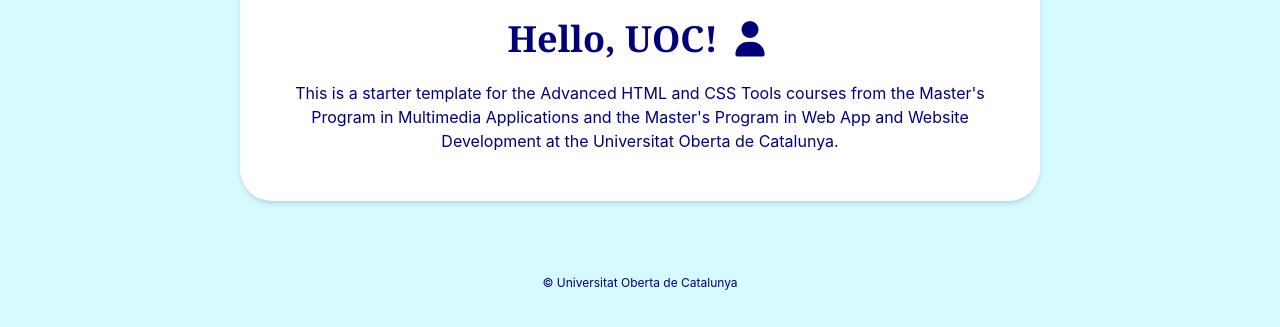
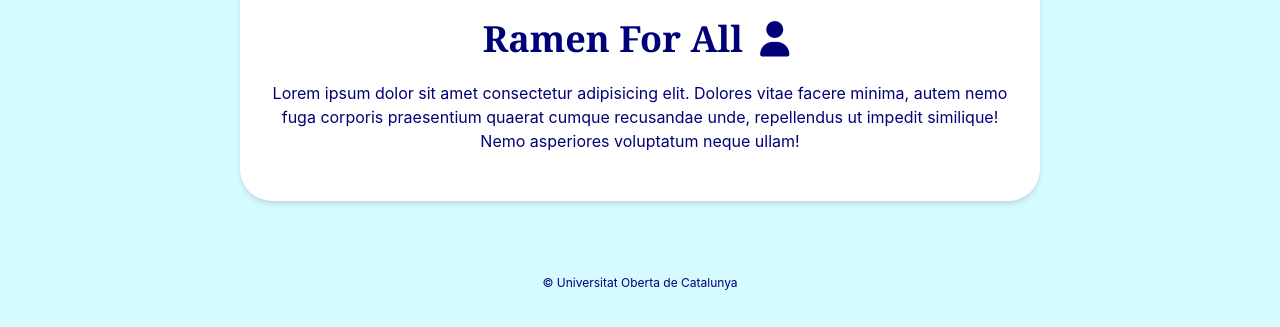
Before and after one commit to isaacBejarano/uoc-ehc2-pac1, a website built with Parcel: page src/index.html in a window 1280 px wide. Shown: the part 473-800 px from the top of the page. Built offline with nearby package versions, Linux system fonts and the light colour scheme.

Commit message:
modified title and README

```diff
--- a/src/assets/scripts/main.js
+++ b/src/assets/scripts/main.js
@@ -10,7 +10,9 @@
  * Write any other JavaScript below
  */
 
-+( function() {
-  const university = "UOC";
-  console.log(`Hello, ${university}!`);
-} )();
+((title) => {
+  const headTitle = document.getElementById('head-title');
+  const homeTitle = document.getElementById('home-title');
+  headTitle.textContent = title;
+  homeTitle.textContent = title;
+})("Ramen For All");
--- a/src/index.html
+++ b/src/index.html
@@ -1,13 +1,12 @@
-<!DOCTYPE html>
+<!doctype html>
 
 <html>
 
 <head>
   <meta charset="utf-8">
   <meta name="viewport" content="width=device-width">
+  <title id="head-title"></title>
   <link rel="stylesheet" type="text/css" href="./assets/styles/main.scss">
-  <!-- do not remove this line! -->
-  <title>UOC Boilerplate</title>
 </head>
 
 <body>
@@ -17,19 +16,22 @@
       <img src="./assets/images/logo.png?width=350" alt="Universitat Oberta de Catalunya"
         class="uoc-logo" />
     </picture>
+
     <h1 class="uoc-title">
-      Hello, UOC!
+      <span id="home-title"></span>
       <i class="fa-solid fa-user"></i>
     </h1>
+
     <p>
-      This is a starter template for the Advanced HTML and CSS Tools courses
-      from the Master's Program in Multimedia Applications and the Master's
-      Program in Web App and Website Development at the Universitat Oberta de
-      Catalunya.
+      Lorem ipsum dolor sit amet consectetur adipisicing elit. Dolores vitae facere minima, autem
+      nemo fuga corporis praesentium quaerat cumque recusandae unde, repellendus ut impedit
+      similique! Nemo asperiores voluptatum neque ullam!
     </p>
   </div>
+
   <include src="./views/footer.html"></include>
-  <script type="module" src="./assets/scripts/main.js"></script><!-- do not remove this line! -->
+
+  <script type="module" src="./assets/scripts/main.js"></script>
 </body>
 
 </html>
```
Also changed, not shown: README.md.
